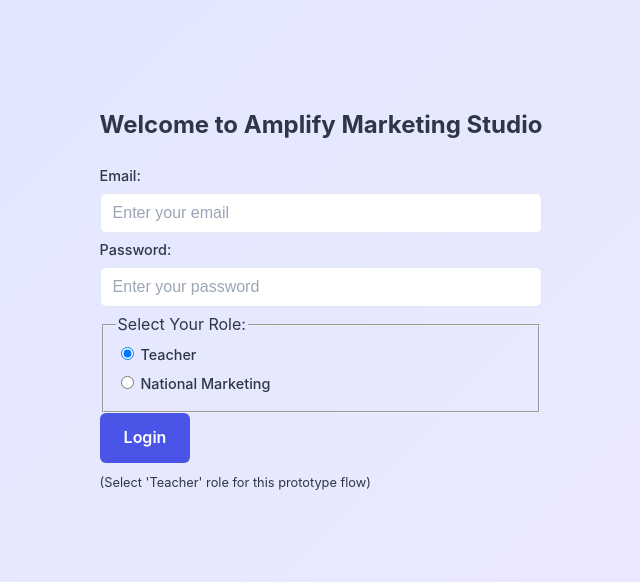
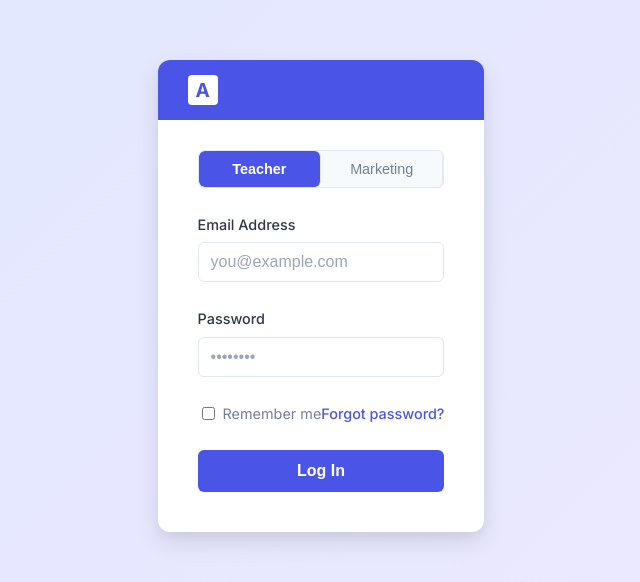
Before and after one commit to sphiragig/amplifystudio, a plain HTML site: page index.html in a window 1280 px wide. Shown: the part 104-686 px from the top of the page, without its empty margins (319-959 px from the left). Drawn offline with Linux system fonts and the light colour scheme.

Commit message:
Update index.html

```diff
--- a/index.html
+++ b/index.html
@@ -5,30 +5,76 @@
     <meta name="viewport" content="width=device-width, initial-scale=1.0">
     <title>Amplify Marketing Studio - Login</title>
     <link rel="stylesheet" href="style.css">
+    <link rel="preconnect" href="https://fonts.googleapis.com">
+    <link rel="preconnect" href="https://fonts.gstatic.com" crossorigin>
+    <link href="https://fonts.googleapis.com/css2?family=Inter:wght@400;500;600;700&display=swap" rel="stylesheet">
 </head>
-<body>
-    <div class="container login-form">
-        <h2>Welcome to Amplify Marketing Studio</h2>
-        <form>
-            <label for="email">Email:</label>
-            <input type="email" id="email" name="email" placeholder="Enter your email" required>
+<body> <div class="login-card">
+        <div class="login-top-bar">
+            <div class="login-logo">A</div> </div>
+        <div class="login-form-content">
+            <div class="role-tabs">
+                <button class="tab active" id="tab-teacher" onclick="selectRole('teacher')">Teacher</button>
+                <button class="tab" id="tab-marketing" onclick="selectRole('national')">Marketing</button>
+                 <input type="hidden" id="selected-role" name="role" value="teacher">
+            </div>
 
-            <label for="password">Password:</label>
-            <input type="password" id="password" name="password" placeholder="Enter your password" required>
+            <form id="login-form">
+                <div class="form-group">
+                    <label for="email">Email Address</label>
+                    <input type="email" id="email" name="email" placeholder="you@example.com" required>
+                </div>
 
-            <fieldset class="role-selection">
-                <legend>Select Your Role:</legend>
-                <label>
-                    <input type="radio" name="role" value="teacher" checked> Teacher
-                </label>
-                <label>
-                    <input type="radio" name="role" value="national"> National Marketing
-                </label>
-            </fieldset>
+                <div class="form-group">
+                    <label for="password">Password</label>
+                    <input type="password" id="password" name="password" placeholder="••••••••" required>
+                </div>
 
-            <a href="dashboard-teacher.html" class="button">Login</a>
-            <p style="font-size: 0.8em; margin-top: 10px;">(Select 'Teacher' role for this prototype flow)</p>
-        </form>
+                <div class="form-options">
+                    <label>
+                        <input type="checkbox" name="remember"> Remember me
+                    </label>
+                    <a href="#">Forgot password?</a>
+                </div>
+
+                <button type="button" class="button full-width" onclick="loginUser()">Log In</button>
+            </form>
+        </div>
     </div>
+
+    <script>
+        function selectRole(role) {
+            document.getElementById('tab-teacher').classList.remove('active');
+            document.getElementById('tab-marketing').classList.remove('active');
+            document.getElementById('selected-role').value = role;
+
+            if (role === 'teacher') {
+                document.getElementById('tab-teacher').classList.add('active');
+            } else {
+                document.getElementById('tab-marketing').classList.add('active');
+            }
+            console.log("Selected role:", role); // For debugging
+        }
+
+        function loginUser() {
+            const selectedRole = document.getElementById('selected-role').value;
+            // In a real app, you'd validate credentials here.
+            // For the prototype, redirect based on role.
+            if (selectedRole === 'teacher') {
+                window.location.href = 'dashboard-teacher.html';
+            } else {
+                // Redirect to National Marketing dashboard (if it existed)
+                // For now, just alert or redirect to teacher dashboard as fallback
+                alert('Prototype: Redirecting to National Marketing Dashboard (if available). Using Teacher dashboard as fallback.');
+                 window.location.href = 'dashboard-teacher.html'; // Fallback
+            }
+        }
+
+         // Add page-view class to body on other pages using JS or server-side logic
+         // For prototype, we'll assume other pages won't have the body centering
+         // If you want other pages to NOT be centered, add a class to their body tags
+         // e.g., <body class="page-view"> in dashboard-teacher.html etc.
+
+    </script>
 </body>
 </html>
```
